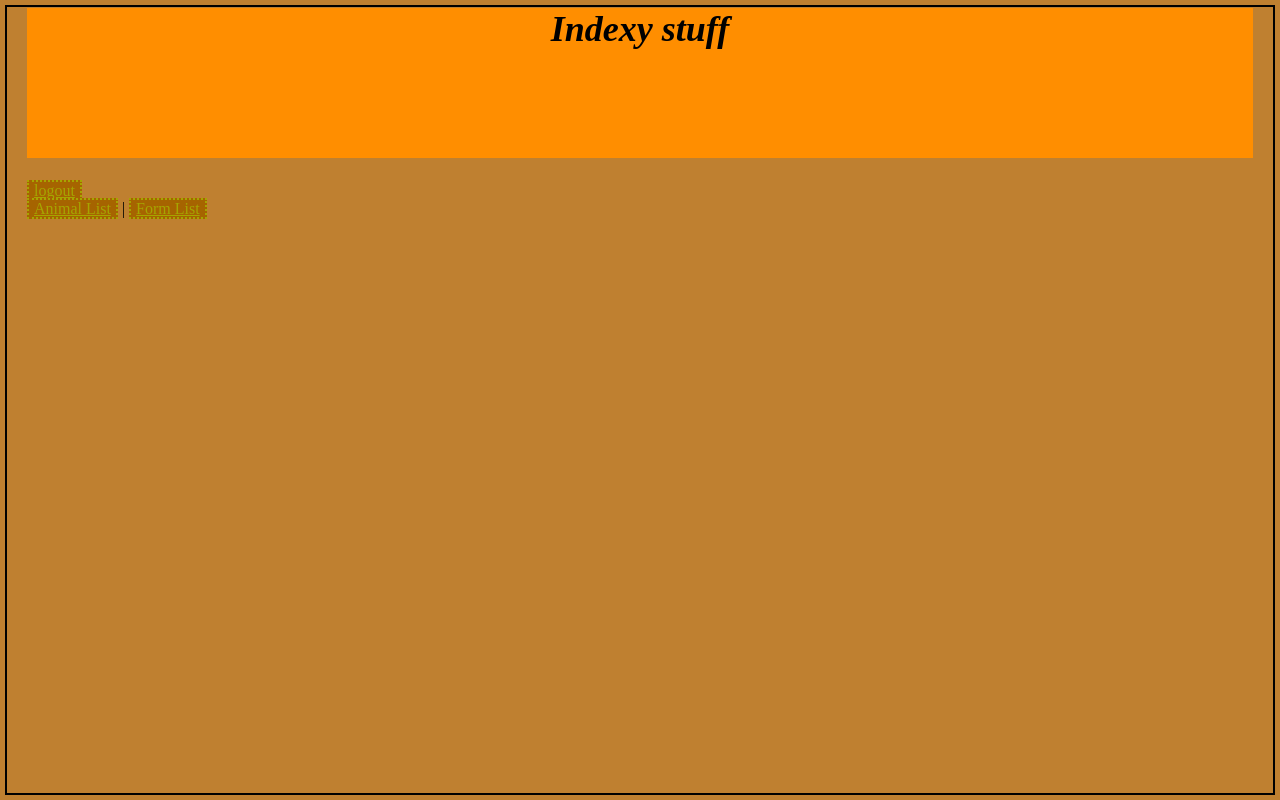
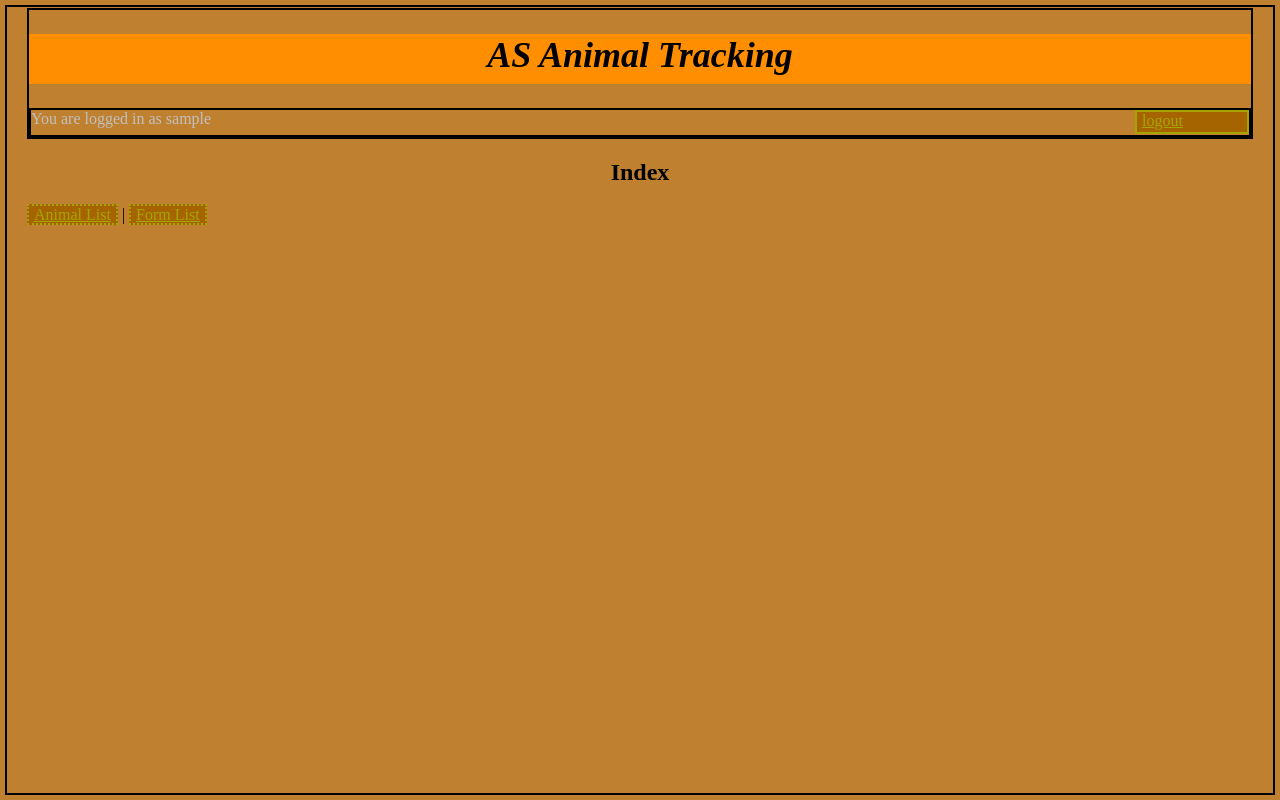
Before and after one commit to pgulley/AnimalApp, a Django app: template templates/index.html in a window 1280 px wide. Run offline with Django 3.2, Linux system fonts and the light colour scheme; the template is opened without the code that fills it, so the values that code supplies are empty; the visitor is signed in with stand-in values (Sample User, id 1).

Commit message:
worked on styling

```diff
--- a/AniStat/static/style.css
+++ b/AniStat/static/style.css
@@ -8,7 +8,7 @@ body {
         height:auto;
         width:auto;
         padding-top: 1px;
-        padding-bottom: .5px;
+        padding-bottom: 10px;
         padding-left: 20px;
         padding-right: 20px;
         margin-color: transparent;
@@ -27,12 +27,15 @@ h1 {
         font-size: 36px;
         text-shadow:4px;
         font-style: italic;
-        height:150px;
+        height:50px;
         padding-left: 0px;
         padding-right: 0px;
         padding-top:0px;
-        padding-bottom:0%;
+        padding-bottom:0px;
         background-image:url();
+}
+h2 {
+        text-align:center;
 }
 
         a:link {color:#a6a500;}    /* unvisited link */
@@ -55,8 +58,22 @@ a{
         width:100px;
         height:10px;
 }
+a.logout{
+        border-style:solid;
+        float:right;
+        height:20px;
+}
 #content{
    }
+div.loginbar{
+        color:#c0c0c0;
+        border:2px solid black;
+        height:25px;
+}
+div.header{
+        border:2px solid black;
+        padding:0px;
+}
 p {
     color:#c0c0c0;
    }
--- a/templates/index.html
+++ b/templates/index.html
@@ -4,17 +4,25 @@
     <link rel=StyleSheet href=/static/style.css type=text/css>
   </head>
   <body>
-<h1>Indexy stuff</h1>
+    <div class=header>
+      <h1>AS Animal Tracking </h1>
       {% if user.is_authenticated %}
-<a href=/logout>logout</a> </br>
+        <div class=loginbar>
+          You are logged in as {{ user.username }}  <a class=logout href=/logout>logout</a>
+        </div>
+      </div>
+      <div class=content>
+        <h2> Index </h2>
         <a href=/animals>Animal List</a> | <a href=/forms>Form List</a>  </br>
         {% if user.get_profile.isteacher %}
           </br>
           <a href=/students>Student List</a> | <a href=/newanimal>New Animal</a> </br>
         {% endif %}
       {% else %}
-<p>You aren't logged in.</p>
-
+        <div class=loginbar>
+          You aren't logged in.
+        </div>
+        </div>
         <form name=login action=/login method=post>
           {% csrf_token %}
           <input type=text value=username name=username>
```
Lines whose indentation alone changed are shown as unchanged.
